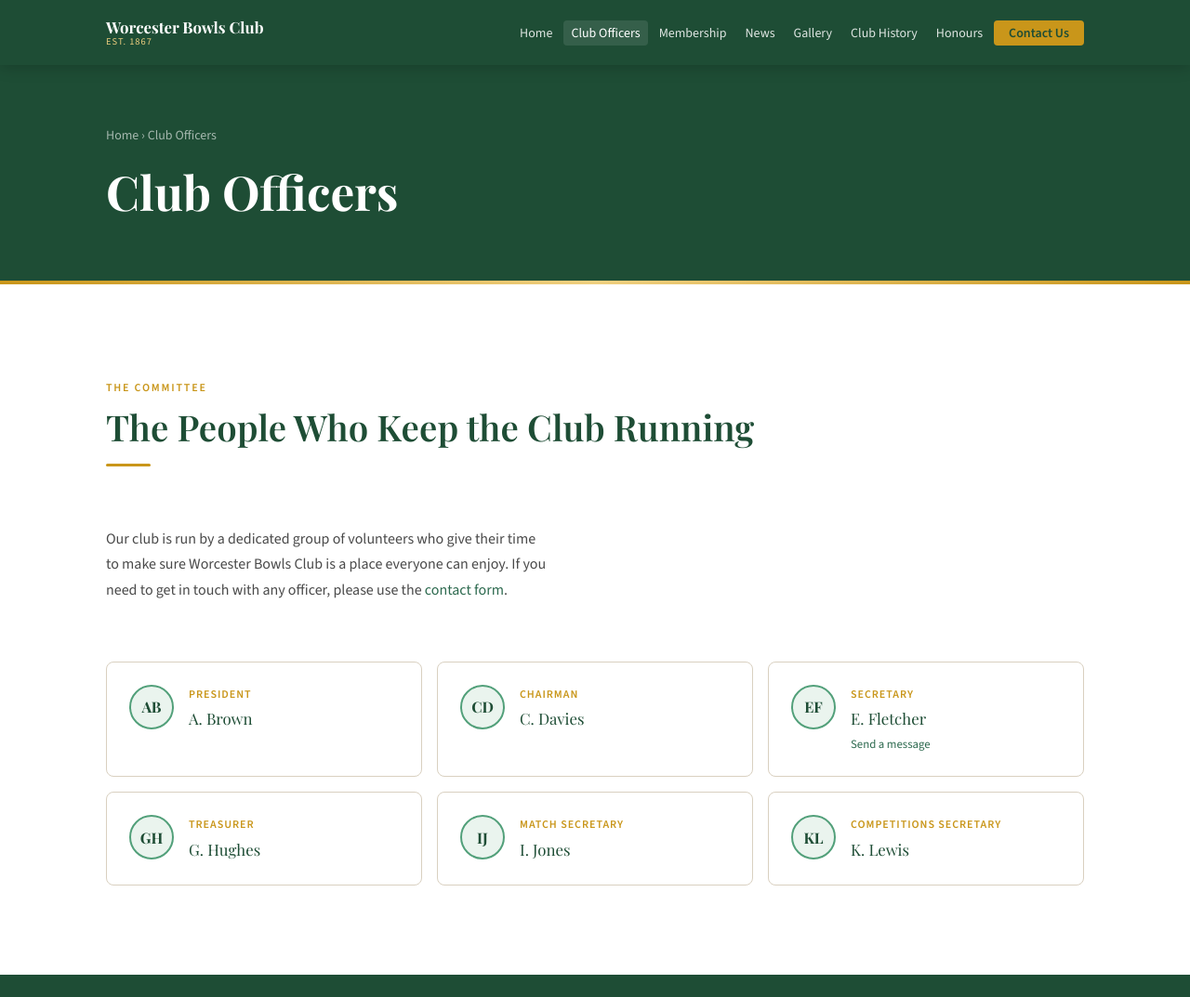
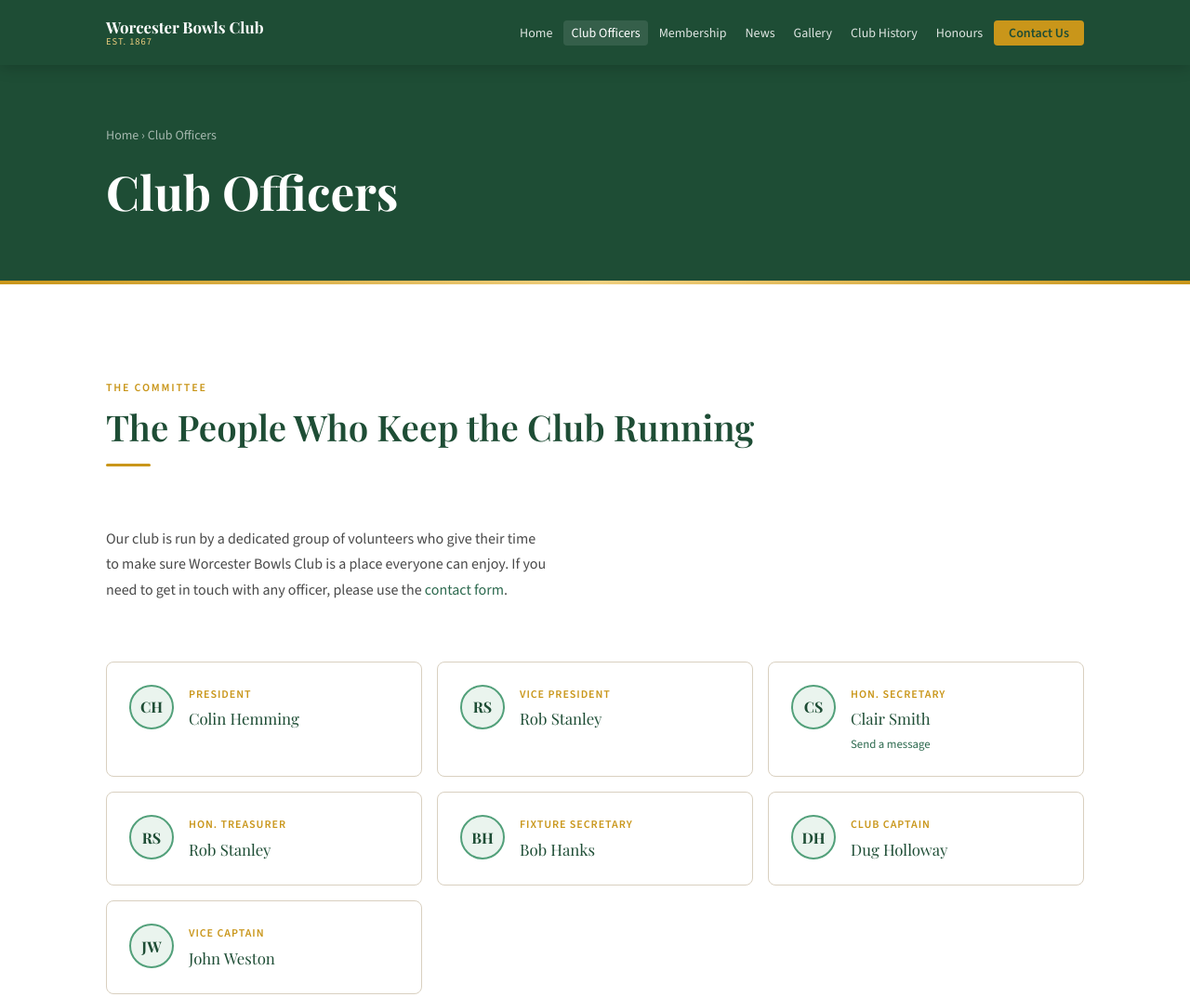
Before and after one commit to dajel/worcester-bowls-club, a plain HTML site: page club-officers.html in a window 1280 px wide. Shown: the top 1073 px of the page at 93% size. Drawn offline with nearby package versions, Linux system fonts and the light colour scheme; a web font is replaced by a local one.

Commit message:
Basic info update

```diff
--- a/club-officers.html
+++ b/club-officers.html
@@ -61,51 +61,59 @@
         <div class="officer-list fade-in">
 
           <div class="officer-card">
-            <div class="officer-initials">AB</div>
+            <div class="officer-initials">CH</div>
             <div class="officer-info">
               <div class="role">President</div>
-              <div class="name">A. Brown</div>
+              <div class="name">Colin Hemming</div>
             </div>
           </div>
 
           <div class="officer-card">
-            <div class="officer-initials">CD</div>
+            <div class="officer-initials">RS</div>
             <div class="officer-info">
-              <div class="role">Chairman</div>
-              <div class="name">C. Davies</div>
+              <div class="role">Vice President</div>
+              <div class="name">Rob Stanley</div>
             </div>
           </div>
 
           <div class="officer-card">
-            <div class="officer-initials">EF</div>
+            <div class="officer-initials">CS</div>
             <div class="officer-info">
-              <div class="role">Secretary</div>
-              <div class="name">E. Fletcher</div>
+              <div class="role">Hon. Secretary</div>
+              <div class="name">Clair Smith</div>
               <div class="contact-link"><a href="contact.html">Send a message</a></div>
             </div>
           </div>
 
           <div class="officer-card">
-            <div class="officer-initials">GH</div>
+            <div class="officer-initials">RS</div>
             <div class="officer-info">
-              <div class="role">Treasurer</div>
-              <div class="name">G. Hughes</div>
+              <div class="role">Hon. Treasurer</div>
+              <div class="name">Rob Stanley</div>
             </div>
           </div>
 
           <div class="officer-card">
-            <div class="officer-initials">IJ</div>
+            <div class="officer-initials">BH</div>
             <div class="officer-info">
-              <div class="role">Match Secretary</div>
-              <div class="name">I. Jones</div>
+              <div class="role">Fixture Secretary</div>
+              <div class="name">Bob Hanks</div>
             </div>
           </div>
 
           <div class="officer-card">
-            <div class="officer-initials">KL</div>
+            <div class="officer-initials">DH</div>
             <div class="officer-info">
-              <div class="role">Competitions Secretary</div>
-              <div class="name">K. Lewis</div>
+              <div class="role">Club Captain</div>
+              <div class="name">Dug Holloway</div>
+            </div>
+          </div>
+
+          <div class="officer-card">
+            <div class="officer-initials">JW</div>
+            <div class="officer-info">
+              <div class="role">Vice Captain</div>
+              <div class="name">John Weston</div>
             </div>
           </div>
 
```
Also changed, not shown: club-history.html (+21 -6 lines), contact.html (+2 -2 lines), index.html (+1 -24 lines), membership.html (+3 -3 lines), newsfeed.html (+4 -0 lines).
